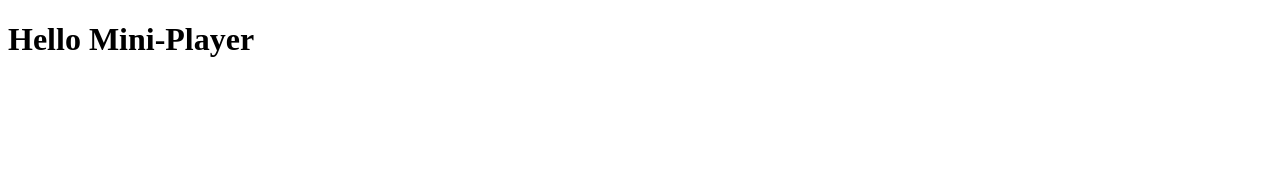
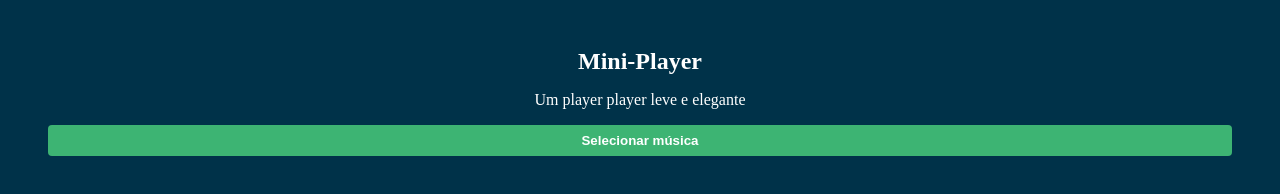
Before and after one commit to ViniciusP78/electron-mini-player, an Electron app: page app/index.html in a window 1280 px wide. Drawn offline with Linux system fonts and the light colour scheme.

Commit message:
Add basic styling

```diff
--- /dev/null
+++ b/app/index.css
@@ -0,0 +1,45 @@
+* {
+  box-sizing: border-box;
+  margin: 0;
+}
+
+body, html {
+  width: 100%;
+  height: 100%;
+}
+
+body {
+  background-color: rgb(0, 50, 73);
+  padding: 48px;
+  color: white;
+}
+
+header {
+  text-align: center;
+}
+header > p {
+  margin: 16px 0px;
+}
+
+input { display: none; }
+
+#music-area {
+  margin-top: 16px;
+}
+
+#music-area button {
+  background: rgb(61, 180, 115);
+  width: 100%;
+  padding: 8px;
+  border-radius: 4px;
+  border:none;
+
+  color: white;
+  font-weight: bold;
+
+  cursor: pointer;
+}
+
+#music-area button:focus {
+  outline: none;
+}
--- a/app/index.html
+++ b/app/index.html
@@ -4,8 +4,32 @@
   <meta charset="UTF-8">
   <meta name="viewport" content="width=device-width, initial-scale=1.0">
   <title>Mini Player</title>
+  <link rel="stylesheet" href="./index.css"/>
+  <script type="text/javascript">
+    const readFile = (event) => {
+      const musicArea = document.getElementById("music-area");
+      const audioTag = document.createElement("audio");
+      audioTag.setAttribute("controls", true);
+      audioTag.setAttribute("src", event.target.files[0].path);
+      musicArea.appendChild(audioTag);
+    }
+  </script>
 </head>
 <body>
-  <h1>Hello Mini-Player</h1>
+  <header>
+    <h2>Mini-Player</h2>
+    <p>Um player player leve e elegante</p>
+  </header>
+
+  <input type="file" id="musicInput" onchange="readFile(event)" />
+
+  <div id="music-area">
+      <button type="button">
+        <label for="musicInput">
+          Selecionar música
+        </label>
+      </button>
+  </div>
+
 </body>
 </html>
```
Also changed, not shown: app/main.js (+8 -1 lines), teste.js (added, +7 -0 lines), 2 other files.
